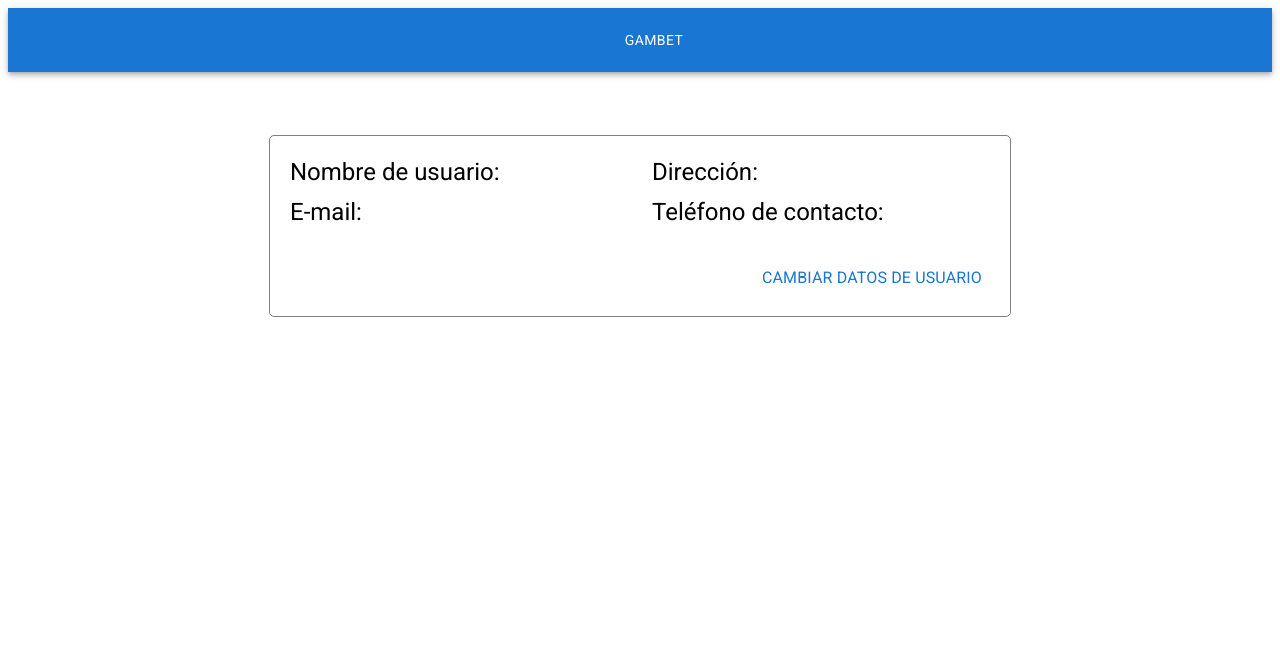
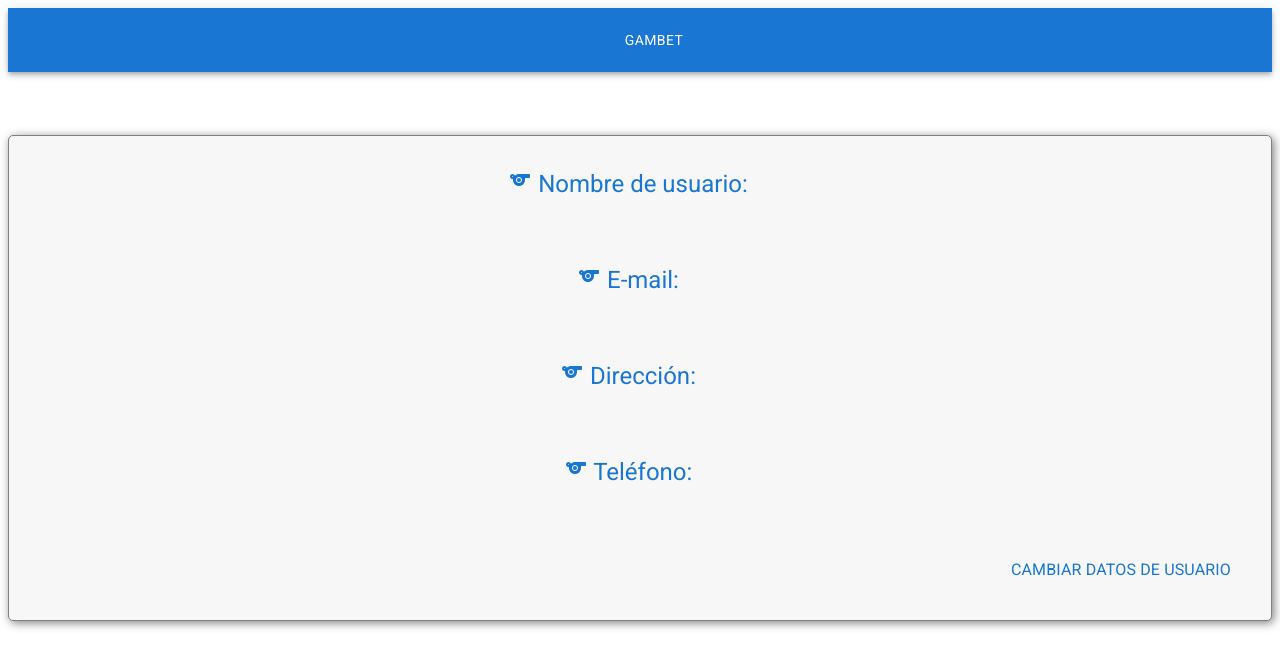
Before and after one commit to NeilenC/Tonic3Prode-Front, a Next.js app: page /user/profilePage in a window 1280 px wide. Shown: the top 668 px of the page. Built offline with nearby package versions, Linux system fonts and the light colour scheme; no server answers.

Commit message:
cambios perfiles

```diff
--- a/redux/actions/users.js
+++ /dev/null
@@ -1,3 +0,0 @@
-import { createAction } from "@reduxjs/toolkit";
-
-export const userAction = createAction("USER");
--- a/src/pages/user/profilePage.js
+++ b/src/pages/user/profilePage.js
@@ -2,6 +2,7 @@ import { Box, Typography, Grid, Button } from "@mui/material";
 import Link from "next/link";
 import React, { useEffect, useState } from "react";
 import { useSelector } from "react-redux";
+import SportsRoundedIcon from '@mui/icons-material/SportsRounded';
 
 const profilePage = () => {
   const userInfo = useSelector((state) => state.userInfo);
@@ -28,48 +29,73 @@ const profilePage = () => {
         justifyContent: "center",
         alignItems: "center",
         border: "1px solid grey",
-        padding: "20px",
+        padding: "10%",
         borderRadius: "5px ",
-        width: "90%",
-        maxWidth: "700px",
+        maxWidth: "95%",
         margin: " 5% auto",
+        backgroundColor: "#F7F7F7",
+        padding: "2rem",
+        boxShadow: "2px 2px 10px rgba(0, 0, 0, 0.5)",
+        overflow: "hidden",
       }}
     >
-      <Grid container spacing={3} alignItems="center">
-        <Grid item xs={12} md={6}>
+       <Grid item xs={12} md={6}
+        container
+        spacing={3}
+        alignItems="center"
+        sx={{
+          flexDirection: "column",
+        }}
+      >
+
           <Typography
             variant="h5"
-            sx={{ textAlign: { xs: "center", md: "left" }, mb: 1 }}
+            component="div"
+            align="center"
+            sx={{
+              marginBottom: "1rem",
+              color: "#555555",
+            }}
           >
-            <div>Nombre de usuario: </div>
-            {username}
+           <p style={{ color: "#1976d2" }}><SportsRoundedIcon/> Nombre de usuario:</p>  {username}
           </Typography>
           <Typography
             variant="h5"
-            sx={{ textAlign: { xs: "center", md: "left" }, mb: 1 }}
+            component="div"
+            align="center"
+            sx={{
+              marginBottom: "1rem",
+              color: "#555555",
+            }}
           >
-            <div> E-mail: </div>
-            {email}
+           <p style={{ color: "#1976d2" }}> <SportsRoundedIcon/> E-mail:</p> {email}
           </Typography>
-        </Grid>
-        <Grid item xs={12} md={6}>
+
           <Typography
             variant="h5"
-            sx={{ textAlign: { xs: "center", md: "left" }, mb: 1 }}
+            component="div"
+            align="center"
+            sx={{
+              marginBottom: "1rem",
+              color: "#555555",
+            }}
           >
-            <div>Dirección: </div>
-            {address}
+            <p style={{ color: "#1976d2" }}><SportsRoundedIcon/> Dirección:</p> {address}
           </Typography>
           <Typography
             variant="h5"
-            sx={{ textAlign: { xs: "center", md: "left" }, mb: 1 }}
+            component="div"
+            align="center"
+            sx={{
+              marginBottom: "1rem",
+              color: "#555555",
+            }}
           >
-            <div> Teléfono de contacto: </div> {cellphone}
+            <p style={{ color: "#1976d2" }}><SportsRoundedIcon/> Teléfono:</p> {cellphone}
           </Typography>
         </Grid>
-      </Grid>
 
-      <Link href="/user/profile">
+      <Link href="/user/editProfile">
         <Button sx={{ mt: 3, alignSelf: "flex-end" }}>
           <Typography
             variant="body1"
```
Also changed, not shown: src/pages/user/editProfile.js (+16 -16 lines).
